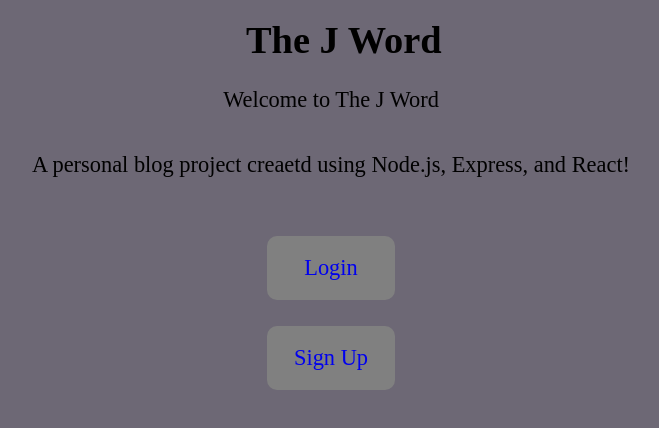
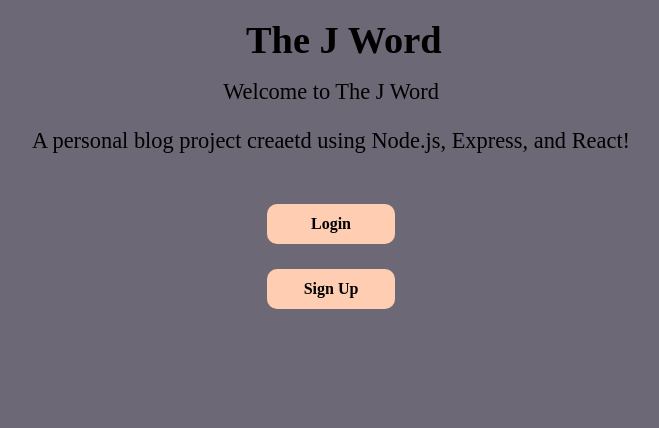
Before and after one commit to jkor2/blog_post_fullstack, a React (Create React App) app in the folder frontend/: page / in a window 1280 px wide. Shown: the top 428 px of the page, without its empty margins (309-968 px from the left). Built offline with nearby package versions, Linux system fonts and the light colour scheme.

Commit message:
updated styles

```diff
--- a/frontend/src/styles.css
+++ b/frontend/src/styles.css
@@ -45,12 +45,20 @@
   display: flex;
   justify-content: center;
   align-items: center;
-  font-size: 1.75vw;
+  font-size: 1.25vw;
   width: 10vw;
-  height: 15vh;
+  height: 5vh;
   border-radius: 10px;
   margin-top: 2%;
   padding: 1.5%;
+  background: #FFCDB2;
+  color: black;
+  font-weight: 700;
+}
+.button:hover{
+  font-ize: 1.15vw;
+  width: 9.85vw;
+  height: 4.85vh;
 }
 input {
   height: 5vh;
```
